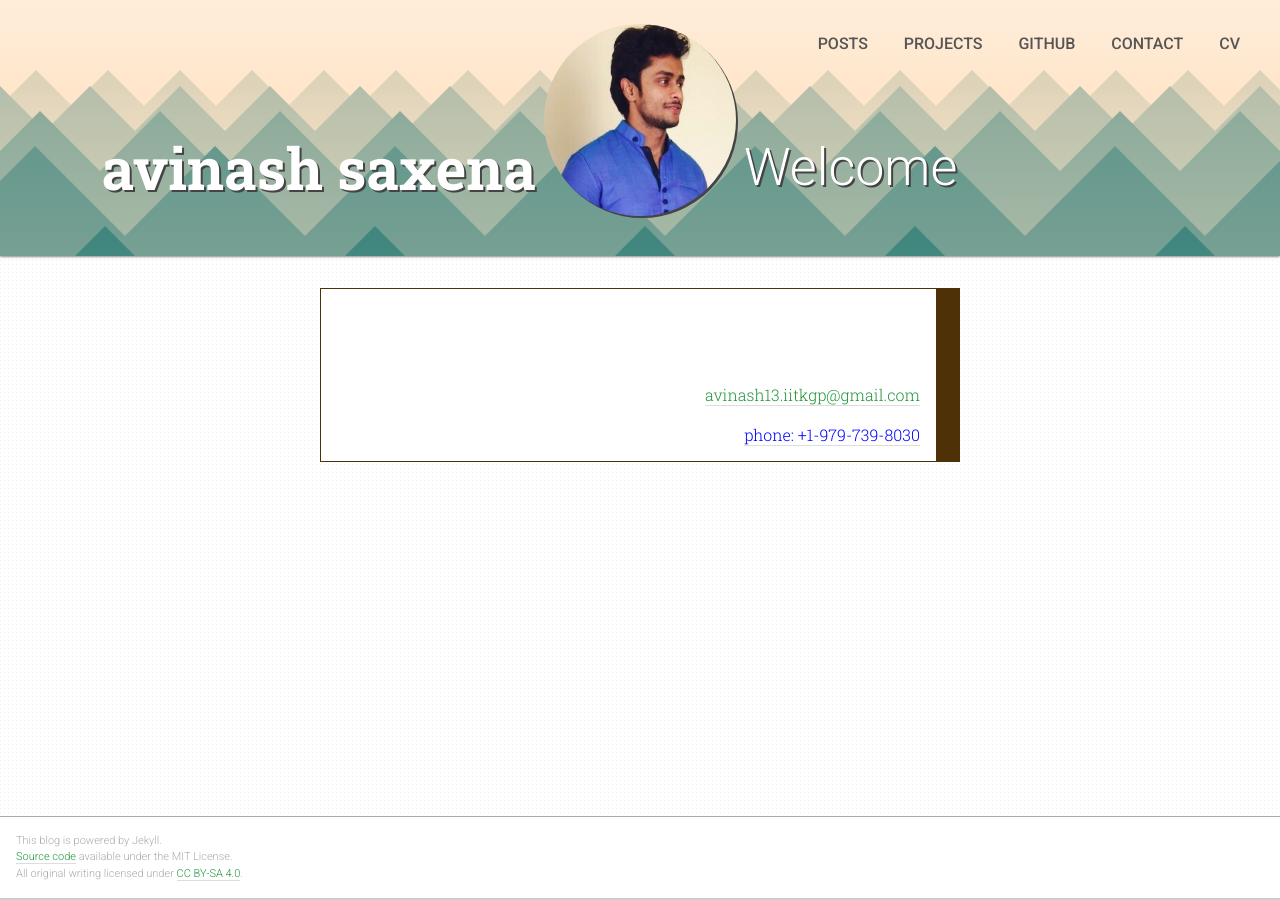
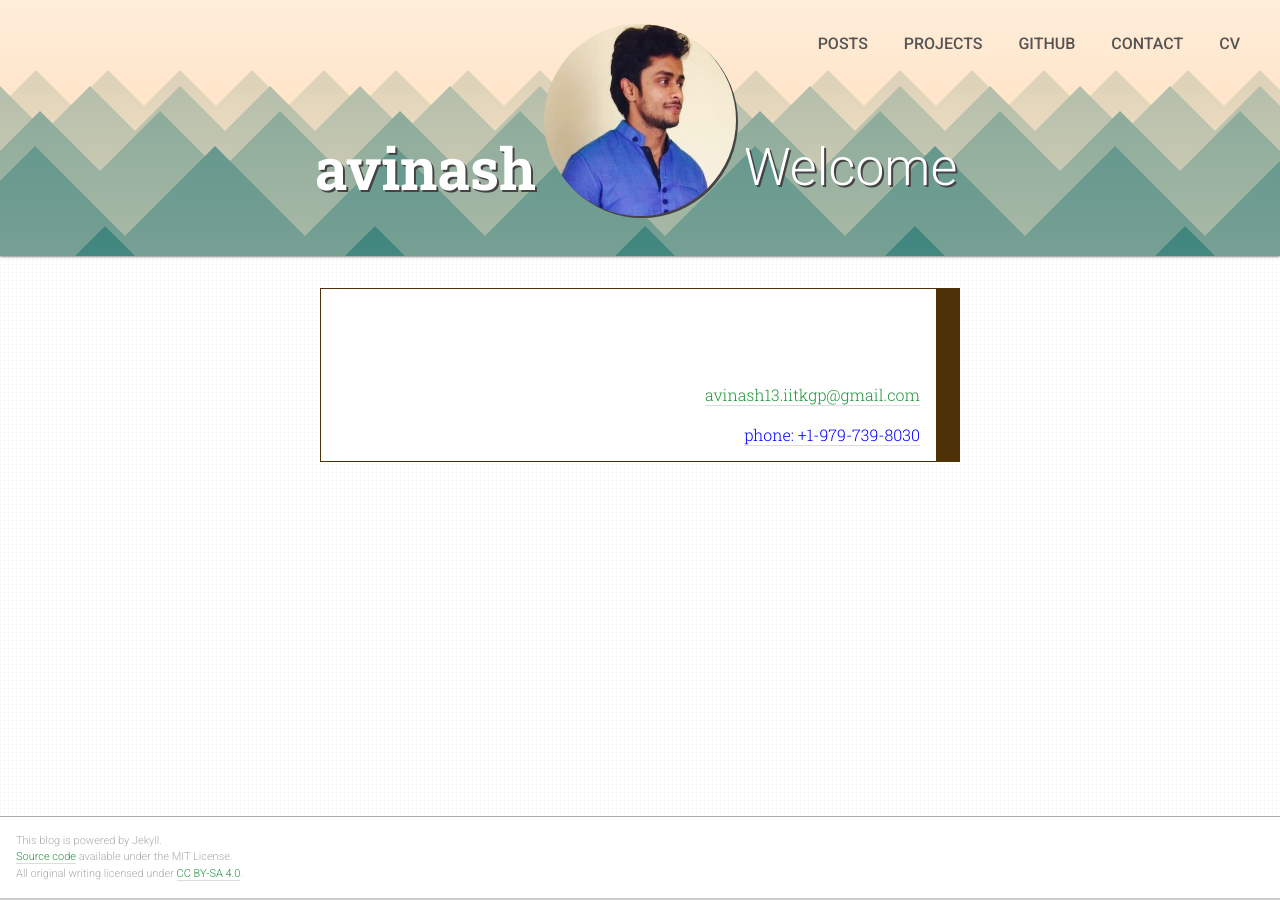
Before and after one commit to avinsaxe/avinsaxe.github.io, a Jekyll site: the page html_pages/contact.html, which Jekyll copies as it is, in a window 1280 px wide. Built offline with Jekyll 4.4.1, drawn with Linux system fonts in a browser that asks for light colours.

Commit message:
changes to name in contact page

```diff
--- a/html_pages/contact.html
+++ b/html_pages/contact.html
@@ -23,7 +23,7 @@
     <header class="header header--home">
         <a class="nameplate nameplate--home" href="/">
             <div class="nameplate__avatar nameplate--home__avatar"></div>
-            <h1 class="nameplate__title nameplate--home__title">Avinash Saxena</h1>
+            <h1 class="nameplate__title nameplate--home__title">Avinash</h1>
             <div class="nameplate__subhead nameplate--home__subhead"> Welcome </div>
         </a>
 
```
